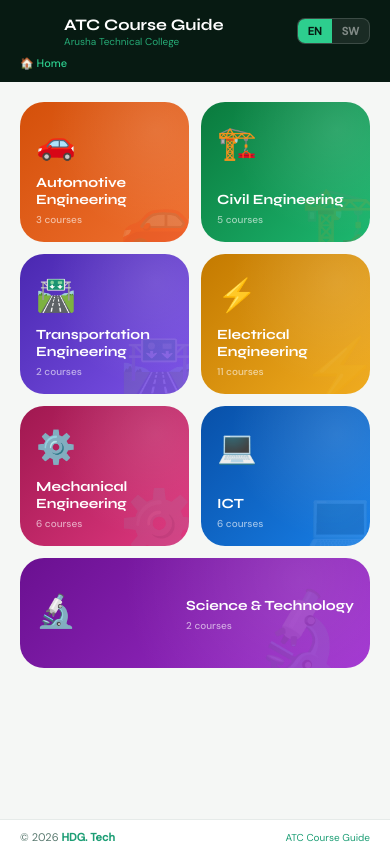
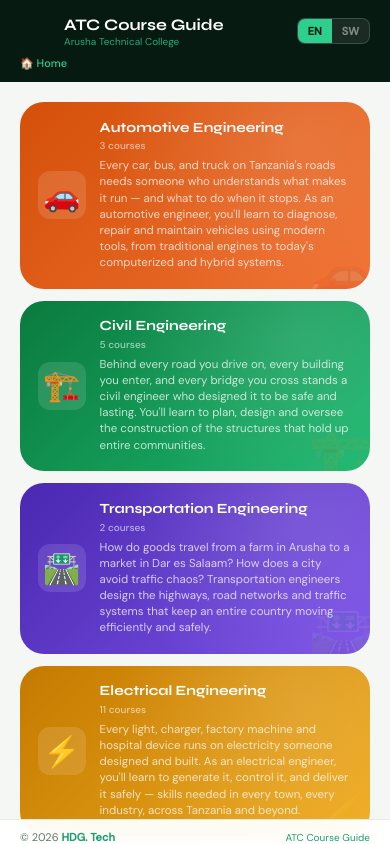
Before and after one commit to GodsonTz/atc-course-guide, a plain HTML site: page index.html in a window 390 px wide. Drawn offline with Linux system fonts and the light colour scheme.

Commit message:
Expand department descriptions with persuasive, relatable content
Replaced short taglines with 2-3 sentence descriptions for each
department that connect engineering fields to everyday life (cars,
buildings, electricity, phones, lab tests). Goal: help students who
are unfamiliar with engineering terms immediately understand what
each field means and why it matters, encouraging them to explore
further before choosing a course.

```diff
--- a/index.html
+++ b/index.html
@@ -173,26 +173,26 @@
 
 /* ── SCREEN 1 — DEPARTMENTS ── */
 .dept-grid {
-  display: grid;
-  grid-template-columns: 1fr 1fr;
+  display: flex;
+  flex-direction: column;
   gap: 12px;
   padding: 1.25rem;
 }
 
 .dept-card {
   border-radius: var(--radius-lg);
-  padding: 1.25rem 1rem 1rem;
+  padding: 1.1rem 1.1rem;
   cursor: pointer;
   position: relative;
   overflow: hidden;
-  min-height: 140px;
   display: flex;
-  flex-direction: column;
-  justify-content: space-between;
+  flex-direction: row;
+  align-items: center;
+  gap: 14px;
   transition: transform 0.18s, box-shadow 0.18s;
   -webkit-tap-highlight-color: transparent;
 }
-.dept-card:active { transform: scale(0.96); }
+.dept-card:active { transform: scale(0.97); }
 
 .dept-card-bg {
   position: absolute; inset: 0;
@@ -200,27 +200,38 @@
   background: radial-gradient(circle at 80% 20%, white, transparent 60%);
 }
 .dept-card-pattern {
-  position: absolute; bottom: -10px; right: -10px;
-  font-size: 64px; opacity: 0.12;
+  position: absolute; bottom: -14px; right: -8px;
+  font-size: 56px; opacity: 0.10;
   line-height: 1;
   pointer-events: none;
 }
 .dept-card-icon {
-  font-size: 32px; margin-bottom: 0.5rem;
+  font-size: 30px;
   position: relative; z-index: 1;
-}
+  flex-shrink: 0;
+  width: 48px; height: 48px;
+  display: flex; align-items: center; justify-content: center;
+  background: rgba(255,255,255,0.12);
+  border-radius: 12px;
+}
+.dept-card-text { position: relative; z-index: 1; flex: 1; min-width: 0; }
 .dept-card-name {
   font-family: 'Syne', sans-serif;
   font-size: 14px; font-weight: 700;
   color: #fff;
   line-height: 1.2;
-  position: relative; z-index: 1;
 }
 .dept-card-count {
   font-size: 10px; font-weight: 500;
   color: rgba(255,255,255,0.6);
-  margin-top: 4px;
-  position: relative; z-index: 1;
+  margin-top: 3px;
+}
+.dept-card-desc {
+  font-size: 11.5px;
+  font-weight: 400;
+  color: rgba(255,255,255,0.75);
+  line-height: 1.4;
+  margin-top: 6px;
 }
 
 /* dept colors */
@@ -233,8 +244,7 @@
 .dept-Science { background: linear-gradient(135deg, #6a1090, #a030d0); }
 
 /* wide card for last odd item */
-.dept-card.wide { grid-column: 1 / -1; min-height: 110px; flex-direction: row; align-items: center; gap: 1rem; }
-.dept-card.wide .dept-card-pattern { bottom: -5px; right: 20px; font-size: 80px; }
+
 
 /* ── SCREEN 2 — LEVEL SELECTION ── */
 .level-screen { padding: 1.25rem; }
@@ -1457,13 +1467,13 @@
 let activeDetailTab = 'modules';
 let isAnimating = false;
 const DEPT_META = {
-  Automotive:{ icon:'🚗', label:{en:'Automotive Engineering',sw:'Uhandisi wa Magari'} },
-  Civil:     { icon:'🏗️', label:{en:'Civil Engineering',sw:'Uhandisi wa Ujenzi'} },
-  Transport: { icon:'🛣️', label:{en:'Transportation Engineering',sw:'Uhandisi wa Usafiri'} },
-  Electrical:{ icon:'⚡', label:{en:'Electrical Engineering',sw:'Uhandisi wa Umeme'} },
-  Mechanical:{ icon:'⚙️', label:{en:'Mechanical Engineering',sw:'Uhandisi wa Mitambo'} },
-  ICT:       { icon:'💻', label:{en:'ICT',sw:'TEHAMA'} },
-  Science:   { icon:'🔬', label:{en:'Science & Technology',sw:'Sayansi na Teknolojia'} }
+  Automotive:{ icon:'🚗', label:{en:'Automotive Engineering',sw:'Uhandisi wa Magari'}, desc:{en:'Every car, bus, and truck on Tanzania\'s roads needs someone who understands what makes it run — and what to do when it stops. As an automotive engineer, you\'ll learn to diagnose, repair and maintain vehicles using modern tools, from traditional engines to today\'s computerized and hybrid systems.',sw:'Kila gari, basi, na lori barabarani Tanzania linahitaji mtu anayeelewa kinachokifanya kiendeshe — na cha kufanya kikisimama. Ukiwa mhandisi wa magari, utajifunza kuchunguza, kutengeneza na kutunza magari kwa kutumia vifaa vya kisasa, kuanzia injini za kawaida hadi mifumo ya kompyuta na hybrid ya leo.'} },
+  Civil:     { icon:'🏗️', label:{en:'Civil Engineering',sw:'Uhandisi wa Ujenzi'}, desc:{en:'Behind every road you drive on, every building you enter, and every bridge you cross stands a civil engineer who designed it to be safe and lasting. You\'ll learn to plan, design and oversee the construction of the structures that hold up entire communities.',sw:'Nyuma ya kila barabara unayopita, kila jengo unaloingia, na kila daraja unalovuka kuna mhandisi wa ujenzi aliyelibuni liwe salama na la kudumu. Utajifunza kupanga, kubuni na kusimamia ujenzi wa miundo inayoshikilia jamii nzima.'} },
+  Transport: { icon:'🛣️', label:{en:'Transportation Engineering',sw:'Uhandisi wa Usafiri'}, desc:{en:'How do goods travel from a farm in Arusha to a market in Dar es Salaam? How does a city avoid traffic chaos? Transportation engineers design the highways, road networks and traffic systems that keep an entire country moving efficiently and safely.',sw:'Vipi bidhaa zinasafiri kutoka shambani Arusha hadi sokoni Dar es Salaam? Vipi jiji linaepuka msongamano wa magari? Wahandisi wa usafiri wanabuni barabara kuu, mitandao ya barabara na mifumo ya msongamano inayoweka nchi nzima ikisogea kwa ufanisi na usalama.'} },
+  Electrical:{ icon:'⚡', label:{en:'Electrical Engineering',sw:'Uhandisi wa Umeme'}, desc:{en:'Every light, charger, factory machine and hospital device runs on electricity someone designed and built. As an electrical engineer, you\'ll learn to generate it, control it, and deliver it safely — skills needed in every town, every industry, across Tanzania and beyond.',sw:'Kila taa, chaja, mashine ya kiwandani na kifaa cha hospitali kinaendeshwa na umeme ambao mtu fulani aliubuni na kuujenga. Ukiwa mhandisi wa umeme, utajifunza kuuzalisha, kuudhibiti, na kuupeleka kwa usalama — ujuzi unaohitajika kila mji, kila kiwanda, Tanzania na kote duniani.'} },
+  Mechanical:{ icon:'⚙️', label:{en:'Mechanical Engineering',sw:'Uhandisi wa Mitambo'}, desc:{en:'From the machines that manufacture everyday products to the engines that power industry, almost nothing gets built or made without mechanical engineering. You\'ll learn to design, build and maintain the machinery that Tanzania\'s factories and industries depend on every single day.',sw:'Kuanzia mashine zinazotengeneza bidhaa za kila siku hadi injini zinazoendesha viwanda, karibu hakuna kinachojengwa au kutengenezwa bila uhandisi wa mitambo. Utajifunza kubuni, kujenga na kutunza mashine ambazo viwanda na sekta za Tanzania zinategemea kila siku.'} },
+  ICT:       { icon:'💻', label:{en:'ICT',sw:'TEHAMA'}, desc:{en:'The app on your phone, the website you visited today, the system that keeps your bank account secure — all of it was built by someone who studied ICT. You\'ll learn to write code, build software, manage networks, and protect digital systems in a field with opportunities anywhere in the world.',sw:'App iliyo simu yako, website uliyotembelea leo, mfumo unaolinda akaunti yako ya benki — yote yalijengwa na mtu aliyesoma TEHAMA. Utajifunza kuandika code, kujenga programu, kusimamia mitandao, na kulinda mifumo ya kidijitali katika fani yenye fursa popote duniani.'} },
+  Science:   { icon:'🔬', label:{en:'Science & Technology',sw:'Sayansi na Teknolojia'}, desc:{en:'Behind every accurate medical test, every safe food product, and every quality-checked industrial output is a laboratory scientist who made sure it was right. You\'ll learn the precise techniques used in hospitals, factories and research centers to test, analyze and guarantee quality.',sw:'Nyuma ya kila kipimo sahihi cha matibabu, kila bidhaa salama ya chakula, na kila kitu cha kiwandani kilichoangaliwa ubora kuna mwanasayansi wa maabara aliyehakikisha kiko sahihi. Utajifunza mbinu makini zinazotumika hospitalini, viwandani na vituo vya utafiti kupima, kuchambua na kuhakikisha ubora.'} }
 };
 
 
@@ -1595,21 +1605,19 @@
   const lang = currentLang;
   const deptKeys = ['Automotive','Civil','Transport','Electrical','Mechanical','ICT','Science'];
   let html = '';
-  deptKeys.forEach((d, i) => {
+  deptKeys.forEach((d) => {
     const meta = DEPT_META[d];
     const ord = COURSES.filter(c=>c.dept===d&&c.type==='ordinary').length;
     const bach = COURSES.filter(c=>c.dept===d&&c.type==='bachelor').length;
     const total = ord + bach;
-    const isLast = i === deptKeys.length-1;
-    const isOdd = deptKeys.length % 2 !== 0;
-    const wide = isLast && isOdd ? 'wide' : '';
-    html += `<div class="dept-card dept-${d} ${wide}" onclick="selectDept('${d}')">
+    html += `<div class="dept-card dept-${d}" onclick="selectDept('${d}')">
       <div class="dept-card-bg"></div>
       <div class="dept-card-pattern">${meta.icon}</div>
       <div class="dept-card-icon">${meta.icon}</div>
-      <div>
+      <div class="dept-card-text">
         <div class="dept-card-name">${meta.label[lang]}</div>
         <div class="dept-card-count">${total} ${T[lang].courses}</div>
+        <div class="dept-card-desc">${meta.desc[lang]}</div>
       </div>
     </div>`;
   });
```
